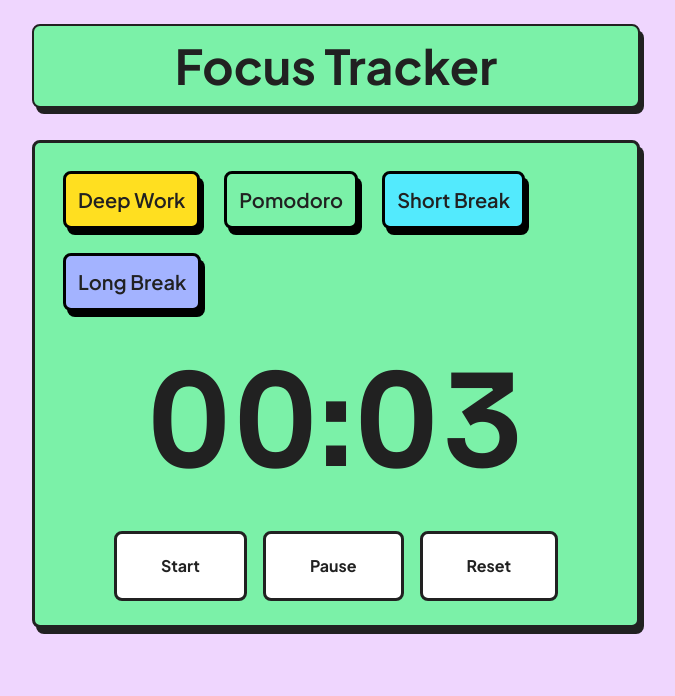
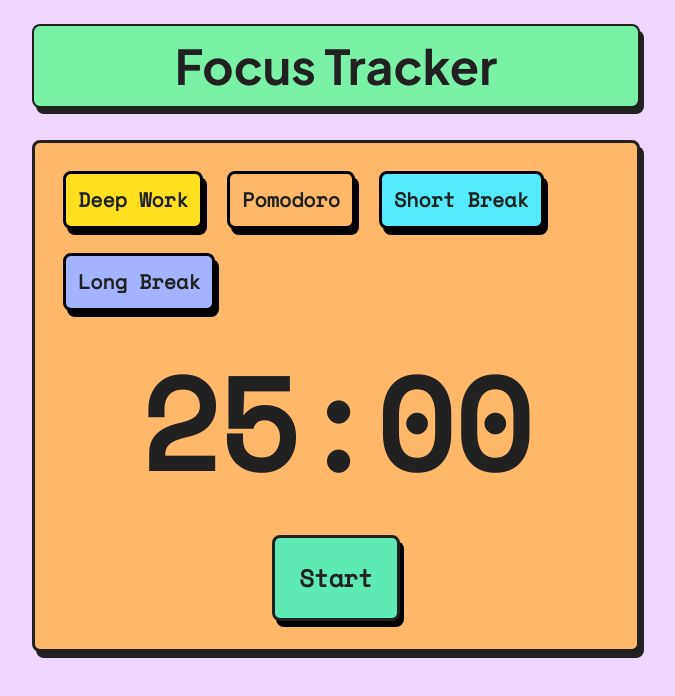
Before and after one commit to th3m45t3rm1nd/focus-tracker, a Next.js app: page / in a window 1280 px wide. Shown: the top 696 px of the page, without its empty margins (304-979 px from the left). Built offline with nearby package versions, Linux system fonts and the light colour scheme.

Commit message:
Feature Added: Timer Options

```diff
--- a/app/components/Timer.tsx
+++ b/app/components/Timer.tsx
@@ -1,10 +1,26 @@
-import { use, useState } from "react"
+import { useState } from "react"
 import TimerButtons from "./TimerButtons"
-import TimerOptions from "./TimerOptions";
+import TimerOptionsButtons from "./TimerOptions";
+
+enum TimerOptions {
+  DeepWork,
+  Pomodoro,
+  ShortBreak,
+  LongBreak,
+}
+
 export default function Timer() {
-  const [timeLeft, setTimeLeft] = useState(3);
+  const [timeLeft, setTimeLeft] = useState(25 * 60);
   const [isRunning, setIsRunning] = useState(false);
   const [intervalId, setIntervalId] = useState<number | undefined>(undefined);
+  const [currTimerOption, setCurrTimerOption] = useState<TimerOptions>(TimerOptions.Pomodoro)
+
+  const statusColors = {
+    [TimerOptions.DeepWork]: 'bg-yellow-300 shadow-[4px_6px_0_0] rounded-lg m-4 p-4 border-3 border-solid flex items-center justify-center flex-col',
+    [TimerOptions.Pomodoro]: 'bg-orange-300 shadow-[4px_6px_0_0] rounded-lg m-4 p-4 border-3 border-solid flex items-center justify-center flex-col',
+    [TimerOptions.ShortBreak]: 'bg-cyan-300 shadow-[4px_6px_0_0] rounded-lg m-4 p-4 border-3 border-solid flex items-center justify-center flex-col',
+    [TimerOptions.LongBreak]: 'bg-indigo-300 shadow-[4px_6px_0_0] rounded-lg m-4 p-4 border-3 border-solid flex items-center justify-center flex-col',
+  } as const
 
   function startTimer() {
     if (isRunning == false) {
@@ -22,36 +38,70 @@
         )
       }, 1000)
       setIntervalId(id)
+    } else {
+      setIsRunning(false)
+      window.clearInterval(intervalId)
+      setIntervalId(undefined)
     }
   }
 
-  function pauseTimer() {
-    setIsRunning(false)
+  function toDeepWork() {
     window.clearInterval(intervalId)
     setIntervalId(undefined)
+    setIsRunning(false)
+    setTimeLeft(2 * 60 * 60)
+    setCurrTimerOption(TimerOptions.DeepWork)
   }
 
-  function resetTimer() {
+  function toPomodoro() {
     window.clearInterval(intervalId)
     setIntervalId(undefined)
     setIsRunning(false)
     setTimeLeft(25 * 60)
+    setCurrTimerOption(TimerOptions.Pomodoro)
+  }
 
+  function toShortBreak() {
+    window.clearInterval(intervalId)
+    setIntervalId(undefined)
+    setIsRunning(false)
+    setTimeLeft(5 * 60)
+    setCurrTimerOption(TimerOptions.ShortBreak)
   }
-  const min = Math.floor(timeLeft / 60)
+
+  function toLongBreak() {
+    window.clearInterval(intervalId)
+    setIntervalId(undefined)
+    setIsRunning(false)
+    setTimeLeft(15 * 60)
+    setCurrTimerOption(TimerOptions.LongBreak)
+  }
+
+  const hrs = Math.floor(timeLeft / 3600)
+  const min = Math.floor((timeLeft - hrs * 3600) / 60)
   const sec = timeLeft % 60
 
+  const hrStr = String(hrs).padStart(2, "0")
   const minStr = String(min).padStart(2, "0");
   const secStr = String(sec).padStart(2, "0");
 
   return (
-    <div className="bg-green-300 shadow-[4px_6px_0_0] rounded-lg m-4 p-4 border-3 border-solid flex items-center justify-center flex-col ">
-      <TimerOptions />
-      <h3 className="text-9xl font-mono font-semibold py-9 [font-variant-numeric:tabular-nums]">{minStr}:{secStr}</h3>
+    <div className={statusColors[currTimerOption]}>
+      <TimerOptionsButtons
+        toDeepWork={toDeepWork}
+        toPomodoro={toPomodoro}
+        toShortBreak={toShortBreak}
+        toLongBreak={toLongBreak}
+      />
+      {currTimerOption == TimerOptions.DeepWork
+        ?
+        <h3 className="text-9xl font-mono font-semibold py-9 [font-variant-numeric:tabular-nums]">{hrStr}:{minStr}:{secStr}</h3>
+        :
+        <h3 className="text-9xl font-mono font-semibold py-9 [font-variant-numeric:tabular-nums]">{minStr}:{secStr}</h3>
+      }
       <TimerButtons
         onStart={startTimer}
-        onPause={pauseTimer}
-        onReset={resetTimer}
+        isRunning={isRunning}
       />
     </div>
   )
--- a/app/components/TimerButtons.tsx
+++ b/app/components/TimerButtons.tsx
@@ -1,15 +1,13 @@
 type TimerButtonProps = {
   onStart: () => void;
-  onPause: () => void;
-  onReset: () => void;
+  isRunning: boolean;
 }
 
-export default function TimerButtons({ onStart, onPause, onReset }: TimerButtonProps) {
+
+export default function TimerButtons({ onStart, isRunning }: TimerButtonProps) {
   return (
     <div>
-      <button className="bg-white m-2 font-bold py-5 px-11 rounded-lg border-3 shadow-[0_0_0_0] hover:shadow-[4px_6px_0_0] transition-duration-1000" onClick={onStart}>Start</button>
-      <button className="bg-white m-2 font-bold py-5 px-11 rounded-lg border-3 shadow-[0_0_0_0] hover:shadow-[4px_6px_0_0] transition-duration-1000" onClick={onPause}>Pause</button>
-      <button className="bg-white m-2 font-bold py-5 px-11 rounded-lg border-3 shadow-[0_0_0_0] hover:shadow-[4px_6px_0_0] transition-duration-1000" onClick={onReset}>Reset</button>
+      <button className={`min-w-24 m-3 p-6 font-mono font-semibold text-2xl text-center  rounded-lg border-3 shadow-[4px_6px_0_0_black] hover:shadow-[2px_3px_0_0_black] hover:translate-x-[2px] hover:translate-y-[3px] active:shadow-[0px_0px_0_0_black] active:translate-x-[4px] active:translate-y-[6px] cursor-pointer  transition-all duration-75 select-none ease-out transform-gpu ${isRunning ? 'bg-rose-300' : 'bg-emerald-300'} `} onClick={onStart}>{isRunning ? 'Pause' : 'Start'}</button>
     </div >
   )
 }
--- a/app/components/TimerOptions.tsx
+++ b/app/components/TimerOptions.tsx
@@ -1,10 +1,17 @@
-export default function TimerOptions() {
+type TimerOptionsProps = {
+  toDeepWork: () => void;
+  toPomodoro: () => void;
+  toShortBreak: () => void;
+  toLongBreak: () => void;
+}
+
+export default function TimerOptions({ toDeepWork, toPomodoro, toShortBreak, toLongBreak }: TimerOptionsProps) {
   return (
     <div>
-      <button className="bg-yellow-300 font-sans font-semibold text-xl text-center p-3 m-3 border-3 border-black rounded-lg shadow-[4px_6px_0_0_black] hover:shadow-[2px_3px_0_0_black] hover:translate-x-[2px] hover:translate-y-[3px] active:shadow-[0px_0px_0_0_black] active:translate-x-[4px] active:translate-y-[6px] transition-all duration-75 ease-out select-none cursor-pointer transform-gpu">Deep Work</button>
-      <button className="bg-green-300 font-sans font-semibold text-xl text-center p-3 m-3 border-3 border-black rounded-lg shadow-[4px_6px_0_0_black] hover:shadow-[2px_3px_0_0_black] hover:translate-x-[2px] hover:translate-y-[3px] active:shadow-[0px_0px_0_0_black] active:translate-x-[4px] active:translate-y-[6px] transition-all duration-75 ease-out select-none cursor-pointer transform-gpu">Pomodoro</button>
-      <button className="bg-cyan-300 font-sans font-semibold text-xl text-center p-3 m-3 border-3 border-black rounded-lg shadow-[4px_6px_0_0_black] hover:shadow-[2px_3px_0_0_black] hover:translate-x-[2px] hover:translate-y-[3px] active:shadow-[0px_0px_0_0_black] active:translate-x-[4px] active:translate-y-[6px] transition-all duration-75 ease-out select-none cursor-pointer transform-gpu">Short Break</button>
-      <button className="bg-indigo-300 font-sans font-semibold text-xl text-center p-3 m-3 border-3 border-black rounded-lg shadow-[4px_6px_0_0_black] hover:shadow-[2px_3px_0_0_black] hover:translate-x-[2px] hover:translate-y-[3px] active:shadow-[0px_0px_0_0_black] active:translate-x-[4px] active:translate-y-[6px] transition-all duration-75 ease-out select-none cursor-pointer transform-gpu">Long Break</button>
+      <button className="bg-yellow-300 font-mono font-semibold text-xl text-center p-3 m-3 border-3 border-black rounded-lg shadow-[4px_6px_0_0_black] hover:shadow-[2px_3px_0_0_black] hover:translate-x-[2px] hover:translate-y-[3px] active:shadow-[0px_0px_0_0_black] active:translate-x-[4px] active:translate-y-[6px] transition-all duration-75 ease-out select-none cursor-pointer transform-gpu" onClick={toDeepWork} >Deep Work</button>
+      <button className="bg-orange-300 font-mono font-semibold text-xl text-center p-3 m-3 border-3 border-black rounded-lg shadow-[4px_6px_0_0_black] hover:shadow-[2px_3px_0_0_black] hover:translate-x-[2px] hover:translate-y-[3px] active:shadow-[0px_0px_0_0_black] active:translate-x-[4px] active:translate-y-[6px] transition-all duration-75 ease-out select-none cursor-pointer transform-gpu" onClick={toPomodoro}>Pomodoro</button>
+      <button className="bg-cyan-300 font-mono font-semibold text-xl text-center p-3 m-3 border-3 border-black rounded-lg shadow-[4px_6px_0_0_black] hover:shadow-[2px_3px_0_0_black] hover:translate-x-[2px] hover:translate-y-[3px] active:shadow-[0px_0px_0_0_black] active:translate-x-[4px] active:translate-y-[6px] transition-all duration-75 ease-out select-none cursor-pointer transform-gpu" onClick={toShortBreak}>Short Break</button>
+      <button className="bg-indigo-300 font-mono font-semibold text-xl text-center p-3 m-3 border-3 border-black rounded-lg shadow-[4px_6px_0_0_black] hover:shadow-[2px_3px_0_0_black] hover:translate-x-[2px] hover:translate-y-[3px] active:shadow-[0px_0px_0_0_black] active:translate-x-[4px] active:translate-y-[6px] transition-all duration-75 ease-out select-none cursor-pointer transform-gpu" onClick={toLongBreak}>Long Break</button>
     </div>
 
   )
--- /dev/null
+++ b/app/components/TimerOptionsButtons.tsx
@@ -0,0 +1,12 @@
+export default function TimerOptions() {
+  return (
+    <div>
+      <button className="bg-yellow-300 font-mono font-semibold text-xl text-center p-3 m-3 border-3 border-black rounded-lg shadow-[4px_6px_0_0_black] hover:shadow-[2px_3px_0_0_black] hover:translate-x-[2px] hover:translate-y-[3px] active:shadow-[0px_0px_0_0_black] active:translate-x-[4px] active:translate-y-[6px] transition-all duration-75 ease-out select-none cursor-pointer transform-gpu">Deep Work</button>
+      <button className="bg-green-300 font-mono font-semibold text-xl text-center p-3 m-3 border-3 border-black rounded-lg shadow-[4px_6px_0_0_black] hover:shadow-[2px_3px_0_0_black] hover:translate-x-[2px] hover:translate-y-[3px] active:shadow-[0px_0px_0_0_black] active:translate-x-[4px] active:translate-y-[6px] transition-all duration-75 ease-out select-none cursor-pointer transform-gpu">Pomodoro</button>
+      <button className="bg-cyan-300 font-mono font-semibold text-xl text-center p-3 m-3 border-3 border-black rounded-lg shadow-[4px_6px_0_0_black] hover:shadow-[2px_3px_0_0_black] hover:translate-x-[2px] hover:translate-y-[3px] active:shadow-[0px_0px_0_0_black] active:translate-x-[4px] active:translate-y-[6px] transition-all duration-75 ease-out select-none cursor-pointer transform-gpu">Short Break</button>
+      <button className="bg-indigo-300 font-mono font-semibold text-xl text-center p-3 m-3 border-3 border-black rounded-lg shadow-[4px_6px_0_0_black] hover:shadow-[2px_3px_0_0_black] hover:translate-x-[2px] hover:translate-y-[3px] active:shadow-[0px_0px_0_0_black] active:translate-x-[4px] active:translate-y-[6px] transition-all duration-75 ease-out select-none cursor-pointer transform-gpu">Long Break</button>
+    </div>
+
+  )
+
+}
--- a/app/globals.css
+++ b/app/globals.css
@@ -9,7 +9,7 @@
   --color-background: var(--background);
   --color-foreground: var(--foreground);
   --font-sans: var(--font-plus-jakarta-sans);
-  --font-mono: var(--font-sora);
+  --font-mono: var(--font-space-mono);
 }
 
 @media (prefers-color-scheme: dark) {
@@ -22,6 +22,6 @@
 body {
   background: var(--background);
   color: var(--foreground);
-  font-family: 'Plus Jakarta Sans', 'Public Sans', Sora, sans-serif;
+  font-family: 'Space Mono', 'Plus Jakarta Sans', 'Public Sans', Sora, sans-serif;
 
 }
--- a/app/layout.tsx
+++ b/app/layout.tsx
@@ -1,5 +1,5 @@
 import type { Metadata } from "next";
-import { Public_Sans, Manrope, Sora, Plus_Jakarta_Sans } from 'next/font/google'
+import { Public_Sans, Manrope, Sora, Plus_Jakarta_Sans, Space_Mono } from 'next/font/google'
 import "./globals.css";
 
 const manrope = Manrope({
@@ -22,6 +22,12 @@
   subsets: ["latin"],
 })
 
+const spaceMono = Space_Mono({
+  variable: "--font-space-mono",
+  subsets: ["latin"],
+  weight: "400"
+})
+
 export const metadata: Metadata = {
   title: "Create Next App",
   description: "Generated by create next app",
@@ -35,7 +41,7 @@
   return (
     <html lang="en">
       <body
-        className={`${publicSans.variable} ${plusJakartaSans.variable} ${manrope.variable} ${sora.variable} antialiased`}
+        className={`${spaceMono.variable} ${publicSans.variable} ${plusJakartaSans.variable} ${manrope.variable} ${sora.variable} antialiased`}
       >
         {children}
       </body>
```
Also changed, not shown: 1 other file (tests, documents, lock files or other folders).
